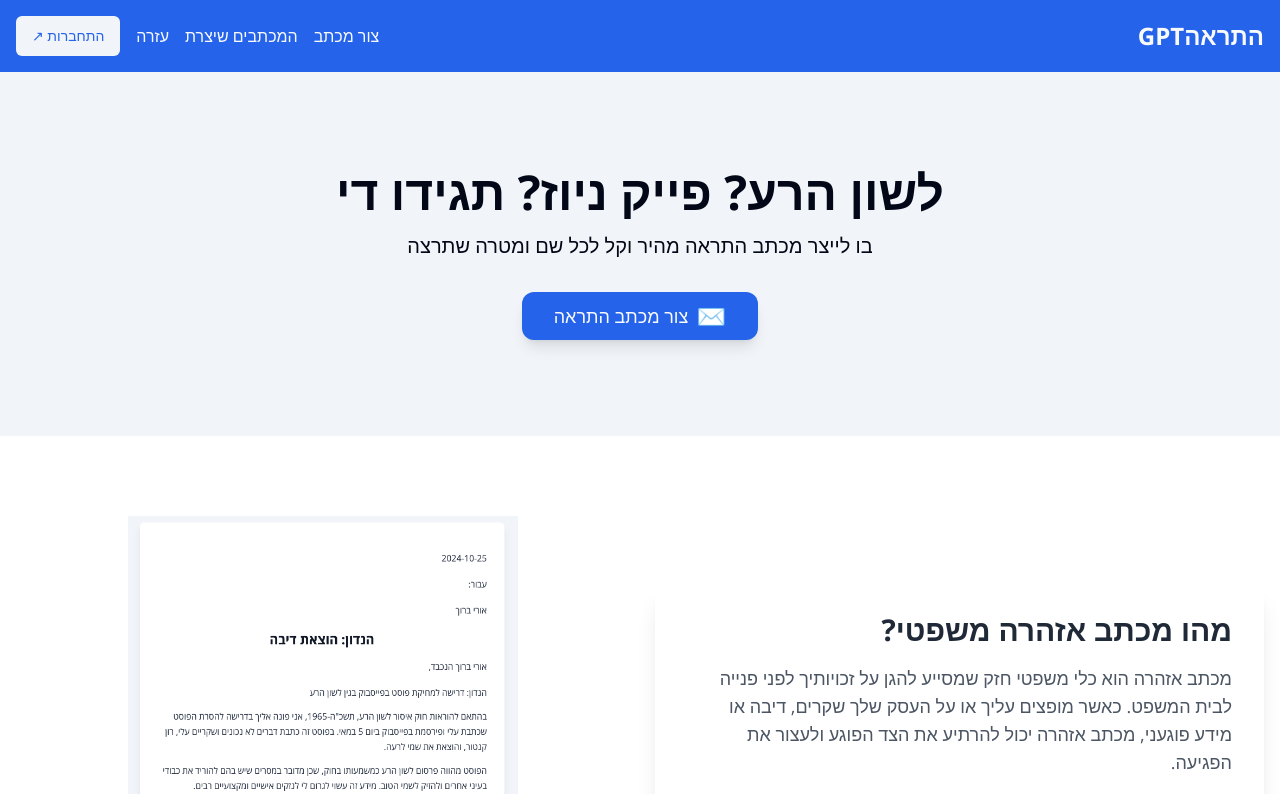
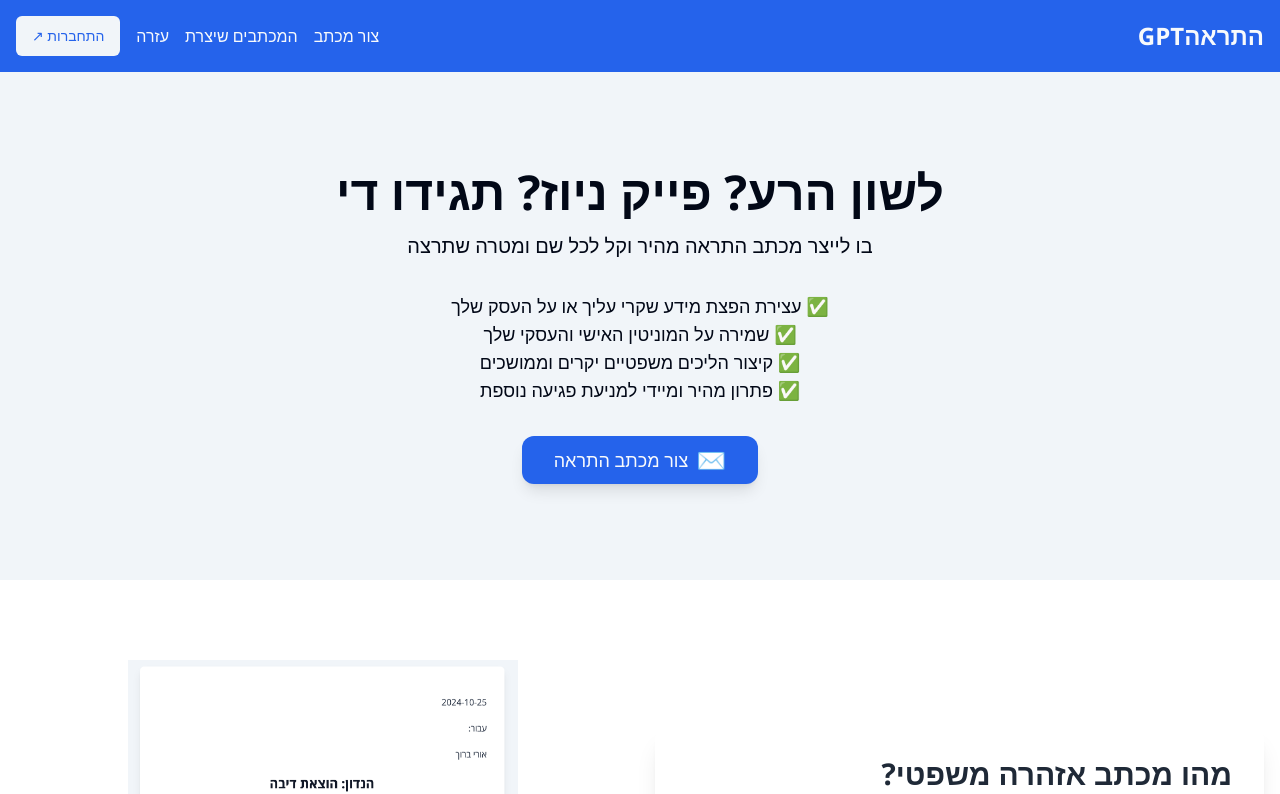
Before and after one commit to ronka/warning-letter-gpt, a Next.js app: page / in a window 1280 px wide. Shown: the top 794 px of the page. Built offline with nearby package versions, Linux system fonts and the light colour scheme; no server answers.

Commit message:
add a list to of pros to the hero

```diff
--- a/components/home/Hero.tsx
+++ b/components/home/Hero.tsx
@@ -10,6 +10,14 @@
         <p className="text-xl mb-8">
           בו לייצר מכתב התראה מהיר וקל לכל שם ומטרה שתרצה
         </p>
+
+        <ul className="text-lg mb-8">
+          <li>✅ עצירת הפצת מידע שקרי עליך או על העסק שלך</li>
+          <li>✅ שמירה על המוניטין האישי והעסקי שלך</li>
+          <li>✅ קיצור הליכים משפטיים יקרים וממושכים</li>
+          <li>✅ פתרון מהיר ומיידי למניעת פגיעה נוספת</li>
+        </ul>
+
         <Link href={"/letter"}>
           <Button className="text-lg px-8 py-6 rounded-xl hover:scale-105 transition-transform duration-200 shadow-lg hover:shadow-xl bg-primary">
             <span className="ml-2 text-2xl">✉️</span>
```
